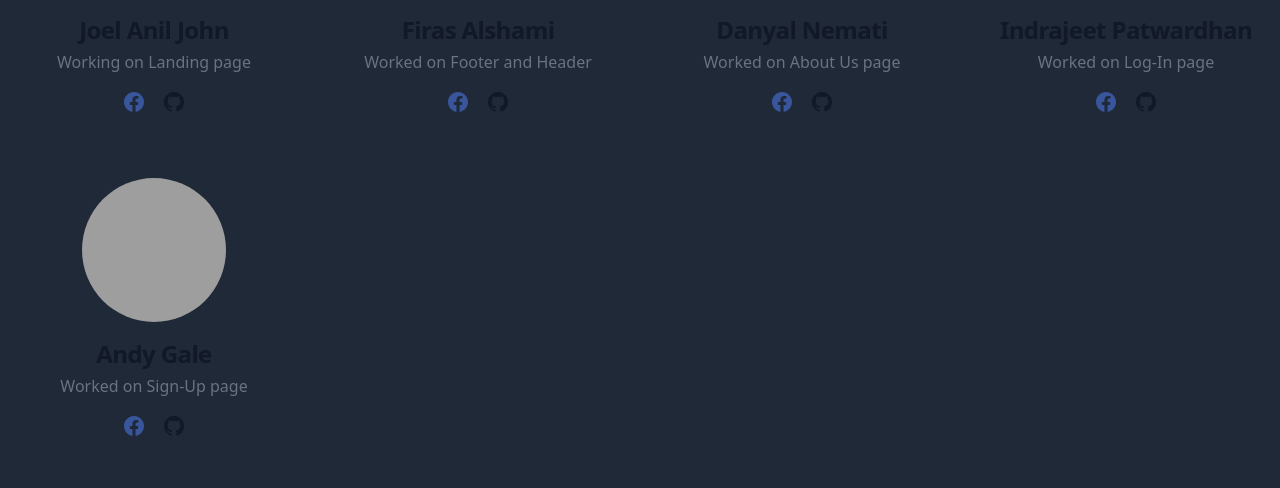
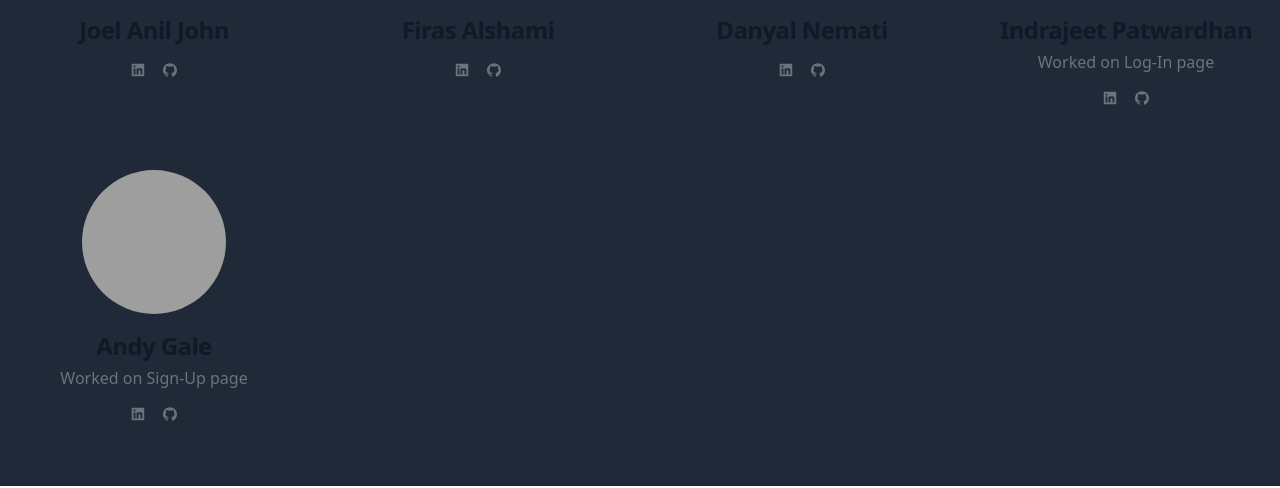
Before and after one commit to Indrajeet2002/my-app, a React (Create React App) app: page /About in a window 1280 px wide. Shown: the part 462-950 px from the top of the page. Built offline with nearby package versions, Linux system fonts and the light colour scheme; grey boxes are pictures that could not be loaded.

Commit message:
about us page

```diff
--- a/src/About.js
+++ b/src/About.js
@@ -2,6 +2,8 @@ import React from'react';
 import './index.css';
 import "./About.css";
 import Navbar from './Navbar';
+import { AiFillLinkedin } from "react-icons/ai";
+import { AiFillGithub } from "react-icons/ai";
 
 function About() {
 
@@ -21,17 +23,17 @@ function About() {
               <h3 class="mb-1 text-2xl font-bold tracking-tight text-gray-900 dark:text-white">
                   <a href="https://github.com/janiljohn">Joel Anil John</a>
               </h3>
-              <p>Working on Landing page</p>
+
               <ul class="flex justify-center mt-4 space-x-4">
                   <li>
-                      <a href="https://github.com/janiljohn" class="text-[#39569c] hover:text-gray-900 dark:hover:text-white">
-                          <svg class="w-6 h-6" fill="currentColor" viewBox="0 0 24 24" aria-hidden="true"><path fill-rule="evenodd" d="M22 12c0-5.523-4.477-10-10-10S2 6.477 2 12c0 4.991 3.657 9.128 8.438 9.878v-6.987h-2.54V12h2.54V9.797c0-2.506 1.492-3.89 3.777-3.89 1.094 0 2.238.195 2.238.195v2.46h-1.26c-1.243 0-1.63.771-1.63 1.562V12h2.773l-.443 2.89h-2.33v6.988C18.343 21.128 22 16.991 22 12z" clip-rule="evenodd" /></svg>
+                      <a href="https://www.linkedin.com/in/joelaniljohn/" class="text-[#39569c] hover:text-gray-900 dark:hover:text-white">
+                          <AiFillLinkedin class="text-gray-500 dark:text-gray-400"/>
                       </a>
                   </li>
 
                   <li>
                       <a href="https://github.com/janiljohn" class="text-gray-900 hover:text-gray-900 dark:hover:text-white dark:text-gray-300">
-                          <svg class="w-6 h-6" fill="currentColor" viewBox="0 0 24 24" aria-hidden="true"><path fill-rule="evenodd" d="M12 2C6.477 2 2 6.484 2 12.017c0 4.425 2.865 8.18 6.839 9.504.5.092.682-.217.682-.483 0-.237-.008-.868-.013-1.703-2.782.605-3.369-1.343-3.369-1.343-.454-1.158-1.11-1.466-1.11-1.466-.908-.62.069-.608.069-.608 1.003.07 1.531 1.032 1.531 1.032.892 1.53 2.341 1.088 2.91.832.092-.647.35-1.088.636-1.338-2.22-.253-4.555-1.113-4.555-4.951 0-1.093.39-1.988 1.029-2.688-.103-.253-.446-1.272.098-2.65 0 0 .84-.27 2.75 1.026A9.564 9.564 0 0112 6.844c.85.004 1.705.115 2.504.337 1.909-1.296 2.747-1.027 2.747-1.027.546 1.379.202 2.398.1 2.651.64.7 1.028 1.595 1.028 2.688 0 3.848-2.339 4.695-4.566 4.943.359.309.678.92.678 1.855 0 1.338-.012 2.419-.012 2.747 0 .268.18.58.688.482A10.019 10.019 0 0022 12.017C22 6.484 17.522 2 12 2z" clip-rule="evenodd" /></svg>
+                      <AiFillGithub class="text-gray-500 dark:text-gray-400"/>
                       </a>
                   </li>
 
@@ -42,17 +44,17 @@ function About() {
               <h3 class="mb-1 text-2xl font-bold tracking-tight text-gray-900 dark:text-white">
                   <a href="https://github.com/falshami2002">Firas Alshami</a>
               </h3>
-              <p>Worked on Footer and Header</p>
+
               <ul class="flex justify-center mt-4 space-x-4">
                   <li>
                       <a href="#" class="text-[#39569c] hover:text-gray-900 dark:hover:text-white">
-                          <svg class="w-6 h-6" fill="currentColor" viewBox="0 0 24 24" aria-hidden="true"><path fill-rule="evenodd" d="M22 12c0-5.523-4.477-10-10-10S2 6.477 2 12c0 4.991 3.657 9.128 8.438 9.878v-6.987h-2.54V12h2.54V9.797c0-2.506 1.492-3.89 3.777-3.89 1.094 0 2.238.195 2.238.195v2.46h-1.26c-1.243 0-1.63.771-1.63 1.562V12h2.773l-.443 2.89h-2.33v6.988C18.343 21.128 22 16.991 22 12z" clip-rule="evenodd" /></svg>
+                      <AiFillLinkedin class="text-gray-500 dark:text-gray-400"/>
                       </a>
                   </li>
 
                   <li>
                       <a href="https://github.com/falshami2002" class="text-gray-900 hover:text-gray-900 dark:hover:text-white dark:text-gray-300">
-                          <svg class="w-6 h-6" fill="currentColor" viewBox="0 0 24 24" aria-hidden="true"><path fill-rule="evenodd" d="M12 2C6.477 2 2 6.484 2 12.017c0 4.425 2.865 8.18 6.839 9.504.5.092.682-.217.682-.483 0-.237-.008-.868-.013-1.703-2.782.605-3.369-1.343-3.369-1.343-.454-1.158-1.11-1.466-1.11-1.466-.908-.62.069-.608.069-.608 1.003.07 1.531 1.032 1.531 1.032.892 1.53 2.341 1.088 2.91.832.092-.647.35-1.088.636-1.338-2.22-.253-4.555-1.113-4.555-4.951 0-1.093.39-1.988 1.029-2.688-.103-.253-.446-1.272.098-2.65 0 0 .84-.27 2.75 1.026A9.564 9.564 0 0112 6.844c.85.004 1.705.115 2.504.337 1.909-1.296 2.747-1.027 2.747-1.027.546 1.379.202 2.398.1 2.651.64.7 1.028 1.595 1.028 2.688 0 3.848-2.339 4.695-4.566 4.943.359.309.678.92.678 1.855 0 1.338-.012 2.419-.012 2.747 0 .268.18.58.688.482A10.019 10.019 0 0022 12.017C22 6.484 17.522 2 12 2z" clip-rule="evenodd" /></svg>
+                      <AiFillGithub class="text-gray-500 dark:text-gray-400"/>
                       </a>
                   </li>
 
@@ -63,17 +65,17 @@ function About() {
               <h3 class="mb-1 text-2xl font-bold tracking-tight text-gray-900 dark:text-white">
                   <a href="https://github.com/danyalnemati8">Danyal Nemati</a>
               </h3>
-              <p>Worked on About Us page</p>
+
               <ul class="flex justify-center mt-4 space-x-4">
                   <li>
-                      <a href="#" class="text-[#39569c] hover:text-gray-900 dark:hover:text-white">
-                          <svg class="w-6 h-6" fill="currentColor" viewBox="0 0 24 24" aria-hidden="true"><path fill-rule="evenodd" d="M22 12c0-5.523-4.477-10-10-10S2 6.477 2 12c0 4.991 3.657 9.128 8.438 9.878v-6.987h-2.54V12h2.54V9.797c0-2.506 1.492-3.89 3.777-3.89 1.094 0 2.238.195 2.238.195v2.46h-1.26c-1.243 0-1.63.771-1.63 1.562V12h2.773l-.443 2.89h-2.33v6.988C18.343 21.128 22 16.991 22 12z" clip-rule="evenodd" /></svg>
+                      <a href="https://www.linkedin.com/in/danyal-nemati-01b673221/" class="text-[#39569c] hover:text-gray-900 dark:hover:text-white">
+                      <AiFillLinkedin class="text-gray-500 dark:text-gray-400"/>
                       </a>
                   </li>
 
                   <li>
                       <a href="https://github.com/danyalnemati8" class="text-gray-900 hover:text-gray-900 dark:hover:text-white dark:text-gray-300">
-                          <svg class="w-6 h-6" fill="currentColor" viewBox="0 0 24 24" aria-hidden="true"><path fill-rule="evenodd" d="M12 2C6.477 2 2 6.484 2 12.017c0 4.425 2.865 8.18 6.839 9.504.5.092.682-.217.682-.483 0-.237-.008-.868-.013-1.703-2.782.605-3.369-1.343-3.369-1.343-.454-1.158-1.11-1.466-1.11-1.466-.908-.62.069-.608.069-.608 1.003.07 1.531 1.032 1.531 1.032.892 1.53 2.341 1.088 2.91.832.092-.647.35-1.088.636-1.338-2.22-.253-4.555-1.113-4.555-4.951 0-1.093.39-1.988 1.029-2.688-.103-.253-.446-1.272.098-2.65 0 0 .84-.27 2.75 1.026A9.564 9.564 0 0112 6.844c.85.004 1.705.115 2.504.337 1.909-1.296 2.747-1.027 2.747-1.027.546 1.379.202 2.398.1 2.651.64.7 1.028 1.595 1.028 2.688 0 3.848-2.339 4.695-4.566 4.943.359.309.678.92.678 1.855 0 1.338-.012 2.419-.012 2.747 0 .268.18.58.688.482A10.019 10.019 0 0022 12.017C22 6.484 17.522 2 12 2z" clip-rule="evenodd" /></svg>
+                      <AiFillGithub class="text-gray-500 dark:text-gray-400"/>
                       </a>
                   </li>
 
@@ -87,14 +89,14 @@ function About() {
               <p>Worked on Log-In page</p>
               <ul class="flex justify-center mt-4 space-x-4">
                   <li>
-                      <a href="https://github.com/Indrajeet2002" class="text-[#39569c] hover:text-gray-900 dark:hover:text-white">
-                          <svg class="w-6 h-6" fill="currentColor" viewBox="0 0 24 24" aria-hidden="true"><path fill-rule="evenodd" d="M22 12c0-5.523-4.477-10-10-10S2 6.477 2 12c0 4.991 3.657 9.128 8.438 9.878v-6.987h-2.54V12h2.54V9.797c0-2.506 1.492-3.89 3.777-3.89 1.094 0 2.238.195 2.238.195v2.46h-1.26c-1.243 0-1.63.771-1.63 1.562V12h2.773l-.443 2.89h-2.33v6.988C18.343 21.128 22 16.991 22 12z" clip-rule="evenodd" /></svg>
+                      <a href="https://www.linkedin.com/in/indrajeet-patwardhan-163b08211/" class="text-[#39569c] hover:text-gray-900 dark:hover:text-white">
+                      <AiFillLinkedin class="text-gray-500 dark:text-gray-400"/>
                       </a>
                   </li>
 
                   <li>
                       <a href="https://github.com/Indrajeet2002" class="text-gray-900 hover:text-gray-900 dark:hover:text-white dark:text-gray-300">
-                          <svg class="w-6 h-6" fill="currentColor" viewBox="0 0 24 24" aria-hidden="true"><path fill-rule="evenodd" d="M12 2C6.477 2 2 6.484 2 12.017c0 4.425 2.865 8.18 6.839 9.504.5.092.682-.217.682-.483 0-.237-.008-.868-.013-1.703-2.782.605-3.369-1.343-3.369-1.343-.454-1.158-1.11-1.466-1.11-1.466-.908-.62.069-.608.069-.608 1.003.07 1.531 1.032 1.531 1.032.892 1.53 2.341 1.088 2.91.832.092-.647.35-1.088.636-1.338-2.22-.253-4.555-1.113-4.555-4.951 0-1.093.39-1.988 1.029-2.688-.103-.253-.446-1.272.098-2.65 0 0 .84-.27 2.75 1.026A9.564 9.564 0 0112 6.844c.85.004 1.705.115 2.504.337 1.909-1.296 2.747-1.027 2.747-1.027.546 1.379.202 2.398.1 2.651.64.7 1.028 1.595 1.028 2.688 0 3.848-2.339 4.695-4.566 4.943.359.309.678.92.678 1.855 0 1.338-.012 2.419-.012 2.747 0 .268.18.58.688.482A10.019 10.019 0 0022 12.017C22 6.484 17.522 2 12 2z" clip-rule="evenodd" /></svg>
+                      <AiFillGithub class="text-gray-500 dark:text-gray-400"/>
                       </a>
                   </li>
 
@@ -108,14 +110,14 @@ function About() {
               <p>Worked on Sign-Up page</p>
               <ul class="flex justify-center mt-4 space-x-4">
                   <li>
-                      <a href="https://github.com/andy-gale" class="text-[#39569c] hover:text-gray-900 dark:hover:text-white">
-                          <svg class="w-6 h-6" fill="currentColor" viewBox="0 0 24 24" aria-hidden="true"><path fill-rule="evenodd" d="M22 12c0-5.523-4.477-10-10-10S2 6.477 2 12c0 4.991 3.657 9.128 8.438 9.878v-6.987h-2.54V12h2.54V9.797c0-2.506 1.492-3.89 3.777-3.89 1.094 0 2.238.195 2.238.195v2.46h-1.26c-1.243 0-1.63.771-1.63 1.562V12h2.773l-.443 2.89h-2.33v6.988C18.343 21.128 22 16.991 22 12z" clip-rule="evenodd" /></svg>
+                      <a href="https://www.linkedin.com/in/andrew-gale-225b02259/" class="text-[#39569c] hover:text-gray-900 dark:hover:text-white">
+                      <AiFillLinkedin class="text-gray-500 dark:text-gray-400"/>
                       </a>
                   </li>
 
                   <li>
                       <a href="https://github.com/andy-gale" class="text-gray-900 hover:text-gray-900 dark:hover:text-white dark:text-gray-300">
-                          <svg class="w-6 h-6" fill="currentColor" viewBox="0 0 24 24" aria-hidden="true"><path fill-rule="evenodd" d="M12 2C6.477 2 2 6.484 2 12.017c0 4.425 2.865 8.18 6.839 9.504.5.092.682-.217.682-.483 0-.237-.008-.868-.013-1.703-2.782.605-3.369-1.343-3.369-1.343-.454-1.158-1.11-1.466-1.11-1.466-.908-.62.069-.608.069-.608 1.003.07 1.531 1.032 1.531 1.032.892 1.53 2.341 1.088 2.91.832.092-.647.35-1.088.636-1.338-2.22-.253-4.555-1.113-4.555-4.951 0-1.093.39-1.988 1.029-2.688-.103-.253-.446-1.272.098-2.65 0 0 .84-.27 2.75 1.026A9.564 9.564 0 0112 6.844c.85.004 1.705.115 2.504.337 1.909-1.296 2.747-1.027 2.747-1.027.546 1.379.202 2.398.1 2.651.64.7 1.028 1.595 1.028 2.688 0 3.848-2.339 4.695-4.566 4.943.359.309.678.92.678 1.855 0 1.338-.012 2.419-.012 2.747 0 .268.18.58.688.482A10.019 10.019 0 0022 12.017C22 6.484 17.522 2 12 2z" clip-rule="evenodd" /></svg>
+                      <AiFillGithub class="text-gray-500 dark:text-gray-400"/>
                       </a>
                   </li>
 
```
